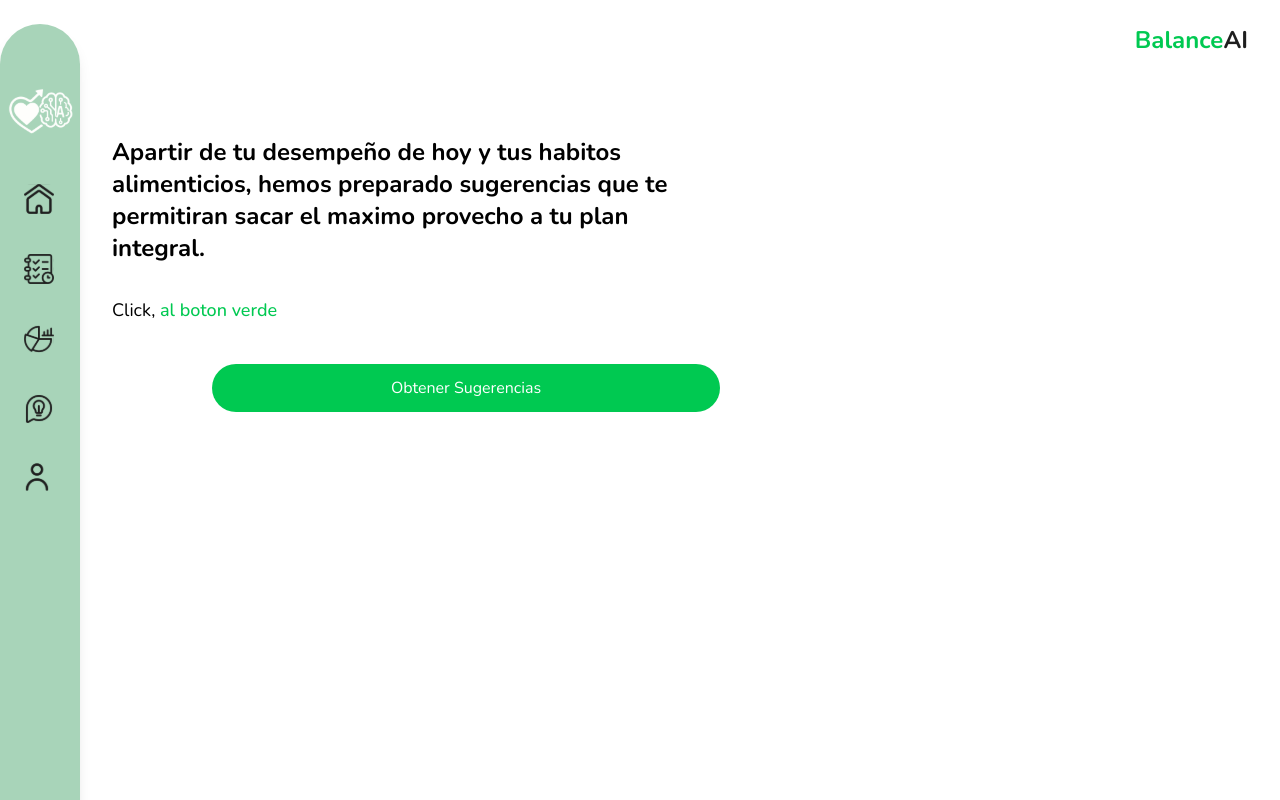
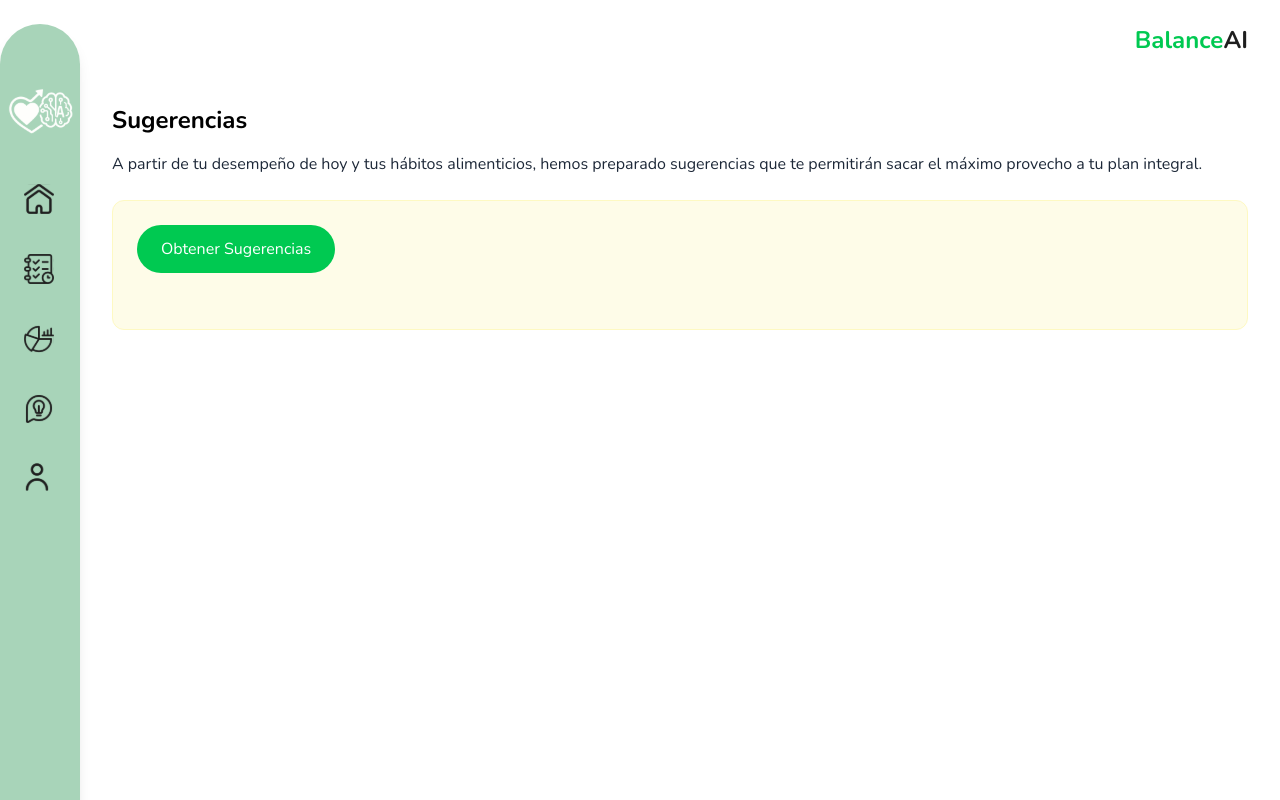
Before and after one commit to M41k80/express3, a Next.js app in the folder frontend/: page /suggestions/suggestionsresults in a window 1280 px wide. Shown: the top 800 px of the page. Built offline with nearby package versions, Linux system fonts and the light colour scheme; no server answers.

Commit message:
fix style suggestions chat

```diff
--- a/frontend/src/app/components/Suggestions.tsx
+++ b/frontend/src/app/components/Suggestions.tsx
@@ -14,7 +14,7 @@ export default function Suggestions() {
     };
 
     return (
-        <div className="flex flex-col gap-10 ml-25">
+        <div className="bg-yellow-50 rounded-xl p-6 border border-yellow-100">
             <button onClick={handleGetSuggestions} className="btn bg-green-500 text-white py-3 px-6 margin-left-auto rounded-full hover:bg-green-600 transition-colors mb-8">
                 Obtener Sugerencias
             </button>
--- a/frontend/src/app/suggestions/suggestionsresults/page.tsx
+++ b/frontend/src/app/suggestions/suggestionsresults/page.tsx
@@ -12,16 +12,16 @@ const SuggestionsResults = () => {
             AI<span className="text-green-500">Balance</span>
           </div>
         </header>
-        <div className="px-8 py-6 max-w-2xl ">
-          <h1 className="text-2xl font-bold mt-8 mb-8 text-black">
-            Apartir de tu desempeño de hoy y tus habitos alimenticios, hemos preparado sugerencias que te permitiran sacar el maximo provecho a tu plan integral.
-          </h1>
-          <p className="text-lg mb-10">
-            Click, <span className="text-green-500 font-medium"> al boton verde</span>
+        <div className="px-8 py-6 w-full mx-auto">
+          <h1 className="text-2xl font-bold mb-4">Sugerencias</h1>
+          <p className="text-gray-800 mb-6">
+            A partir de tu desempeño de hoy y tus hábitos alimenticios, hemos
+            preparado sugerencias que te permitirán sacar el máximo provecho a
+            tu plan integral.
           </p>
-          <Suggestions/>
+
+          <Suggestions />
         </div>
-
       </div>
     </div>
   );
```
